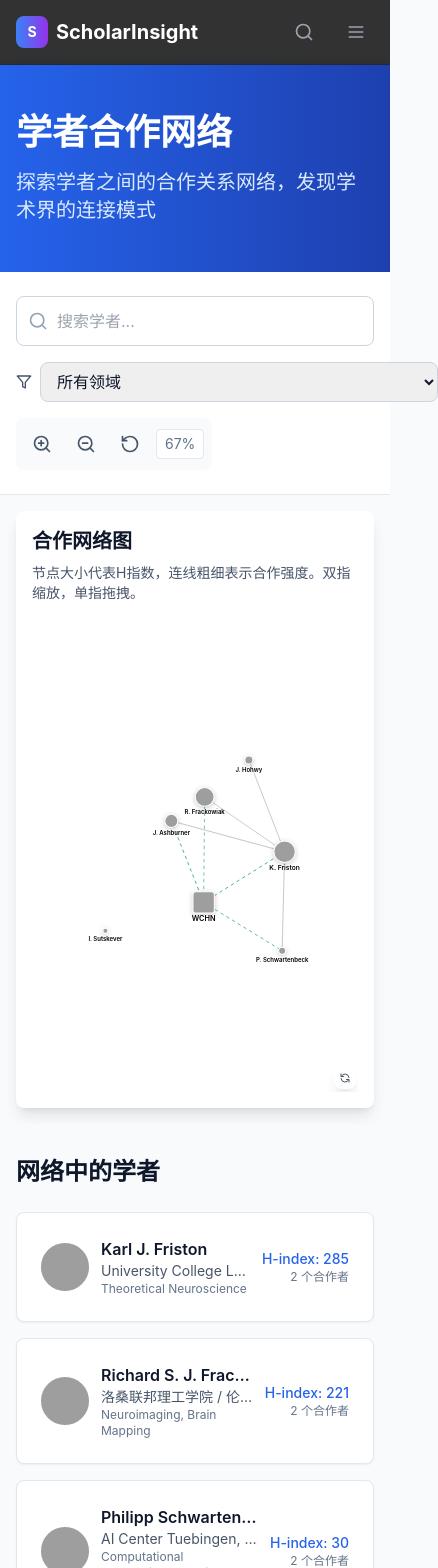
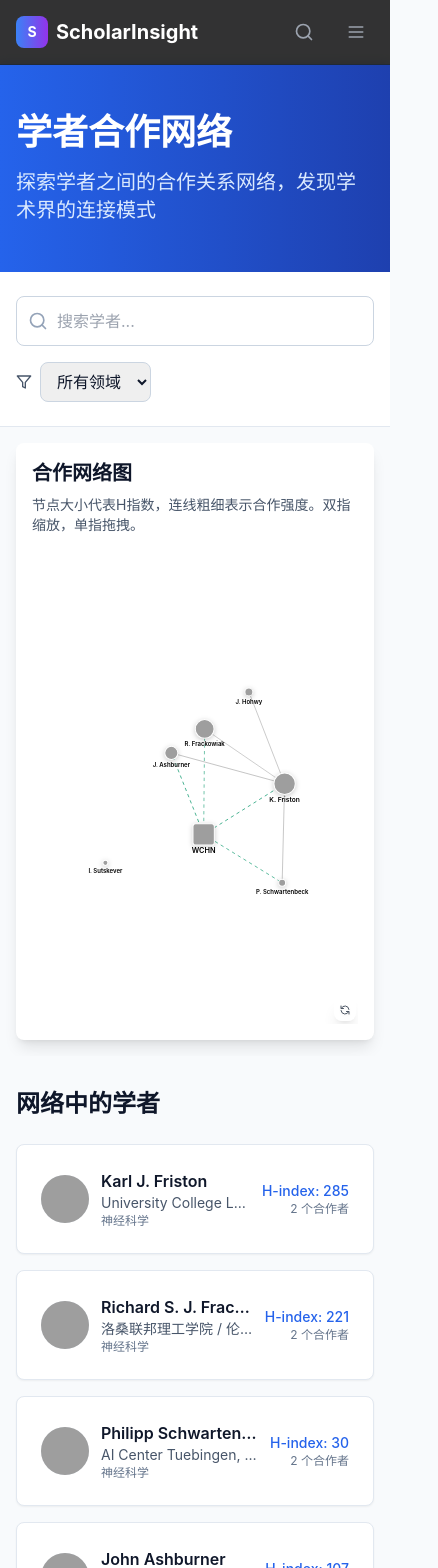
Before and after one commit to yyxxrr739/scholarinsight, a Next.js app: page /network in a window 390 px wide. Shown: the top 1568 px of the page, 438 px wide, since content can reach past the window. Built offline with nearby package versions, Linux system fonts and the light colour scheme; grey boxes are pictures that could not be loaded.

Commit message:
fix: 优化移动端合作网络页面的显示效果

```diff
--- a/app/network/page.tsx
+++ b/app/network/page.tsx
@@ -1,7 +1,7 @@
 'use client'
 
 import React, { useState, useRef } from 'react'
-import { Search, Filter, ZoomIn, ZoomOut, RotateCcw } from 'lucide-react'
+import { Search, Filter } from 'lucide-react'
 import Header from '@/components/Header'
 import Footer from '@/components/Footer'
 import NetworkGraph, { NetworkGraphRef } from '@/components/NetworkGraph'
@@ -30,9 +30,33 @@ export default function NetworkPage() {
   const [searchQuery, setSearchQuery] = useState('')
   const [filterField, setFilterField] = useState<string>('all')
   const [selectedScholar, setSelectedScholar] = useState<string | null>(null)
-  const [zoomLevel, setZoomLevel] = useState(1)
   const [isMobile, setIsMobile] = useState(false)
   const networkGraphRef = useRef<NetworkGraphRef>(null)
+
+  // Function to map specific fields to broader categories
+  const mapFieldToCategory = (field: string): string => {
+    const fieldLower = field.toLowerCase()
+
+    // Philosophy category
+    if (fieldLower.includes('philosophy') || fieldLower.includes('mind') || fieldLower.includes('cognitive science')) {
+      return '哲学'
+    }
+
+    // Neuroscience category
+    if (fieldLower.includes('neuroscience') || fieldLower.includes('neuroimaging') || fieldLower.includes('brain') ||
+        fieldLower.includes('theoretical') || fieldLower.includes('computational') || fieldLower.includes('anatomy')) {
+      return '神经科学'
+    }
+
+    // Artificial Intelligence category
+    if (fieldLower.includes('artificial intelligence') || fieldLower.includes('deep learning') ||
+        fieldLower.includes('ai') || fieldLower.includes('machine learning') || fieldLower.includes('neural network')) {
+      return '人工智能'
+    }
+
+    // Default fallback
+    return '神经科学'
+  }
 
   // 检测移动端
   React.useEffect(() => {
@@ -45,40 +69,24 @@ export default function NetworkPage() {
   }, [])
 
   const filteredScholars = scholars.filter((scholar: any) => {
+    const scholarCategory = mapFieldToCategory(scholar.field)
     const matchesSearch =
       scholar.name.toLowerCase().includes(searchQuery.toLowerCase()) ||
       scholar.institution.toLowerCase().includes(searchQuery.toLowerCase()) ||
       scholar.field.toLowerCase().includes(searchQuery.toLowerCase())
 
-    const matchesField = filterField === 'all' || scholar.field === filterField
+    const matchesField = filterField === 'all' || scholarCategory === filterField
 
     return matchesSearch && matchesField
   })
 
   const getUniqueFields = () => {
-    const fields = scholars.map((s: any) => s.field)
-    return ['all', ...Array.from(new Set(fields))]
+    const categories = scholars.map((s: any) => mapFieldToCategory(s.field))
+    return ['all', ...Array.from(new Set(categories))]
   }
 
   const handleScholarClick = (scholarId: string) => {
     setSelectedScholar(selectedScholar === scholarId ? null : scholarId)
-  }
-
-  // 缩放控制函数
-  const handleZoomIn = () => {
-    networkGraphRef.current?.zoomIn()
-  }
-
-  const handleZoomOut = () => {
-    networkGraphRef.current?.zoomOut()
-  }
-
-  const handleResetView = () => {
-    networkGraphRef.current?.resetView()
-  }
-
-  const handleZoomChange = (level: number) => {
-    setZoomLevel(level)
   }
 
   return (
@@ -112,15 +120,13 @@ export default function NetworkPage() {
                 />
               </div>
 
-              {/* 筛选器和控制按钮 */}
-              <div className="flex flex-col sm:flex-row gap-4 items-start sm:items-center">
               {/* 筛选器 */}
               <div className="flex items-center space-x-2">
                 <Filter className="w-4 h-4 text-academic-600" />
                 <select
                   value={filterField}
                   onChange={(e) => setFilterField(e.target.value)}
-                    className="px-3 py-2 border border-academic-300 rounded-lg focus:outline-none focus:ring-2 focus:ring-primary-500"
+                  className="px-3 py-2 border border-academic-300 rounded-lg focus:outline-none focus:ring-2 focus:ring-primary-500 max-w-[120px] sm:max-w-none"
                 >
                   {getUniqueFields().map((field: any) => (
                     <option key={field} value={field}>
@@ -128,36 +134,6 @@ export default function NetworkPage() {
                     </option>
                   ))}
                 </select>
-                </div>
-
-                {/* 网络图控制按钮 */}
-                <div className="flex items-center space-x-2 bg-academic-50 rounded-lg p-2">
-                  <button
-                    onClick={handleZoomIn}
-                    className="p-2 text-academic-600 hover:text-primary-600 transition-colors touch-manipulation"
-                    title="放大"
-                  >
-                    <ZoomIn className="w-5 h-5" />
-                  </button>
-                  <button
-                    onClick={handleZoomOut}
-                    className="p-2 text-academic-600 hover:text-primary-600 transition-colors touch-manipulation"
-                    title="缩小"
-                  >
-                    <ZoomOut className="w-5 h-5" />
-                  </button>
-                  <button
-                    onClick={handleResetView}
-                    className="p-2 text-academic-600 hover:text-primary-600 transition-colors touch-manipulation"
-                    title="重置视图"
-                  >
-                    <RotateCcw className="w-5 h-5" />
-                  </button>
-                  {/* 显示当前缩放级别 */}
-                  <div className="text-sm text-academic-500 ml-2 px-2 py-1 bg-white rounded border">
-                    {Math.round(zoomLevel * 100)}%
-                  </div>
-                </div>
               </div>
             </div>
           </div>
@@ -178,7 +154,6 @@ export default function NetworkPage() {
                 <NetworkGraph
                   ref={networkGraphRef}
                   data={networkData}
-                  onZoomChange={handleZoomChange}
                 />
               </div>
             </div>
@@ -221,7 +196,7 @@ export default function NetworkPage() {
                     <div className="flex-1 min-w-0">
                       <h3 className="font-semibold text-academic-900 truncate">{scholar.name}</h3>
                       <p className="text-sm text-academic-600 truncate">{scholar.institution}</p>
-                      <p className="text-xs text-academic-500">{scholar.field}</p>
+                      <p className="text-xs text-academic-500">{mapFieldToCategory(scholar.field)}</p>
                     </div>
 
                     <div className="text-right">
```
Lines whose indentation alone changed are shown as unchanged.
